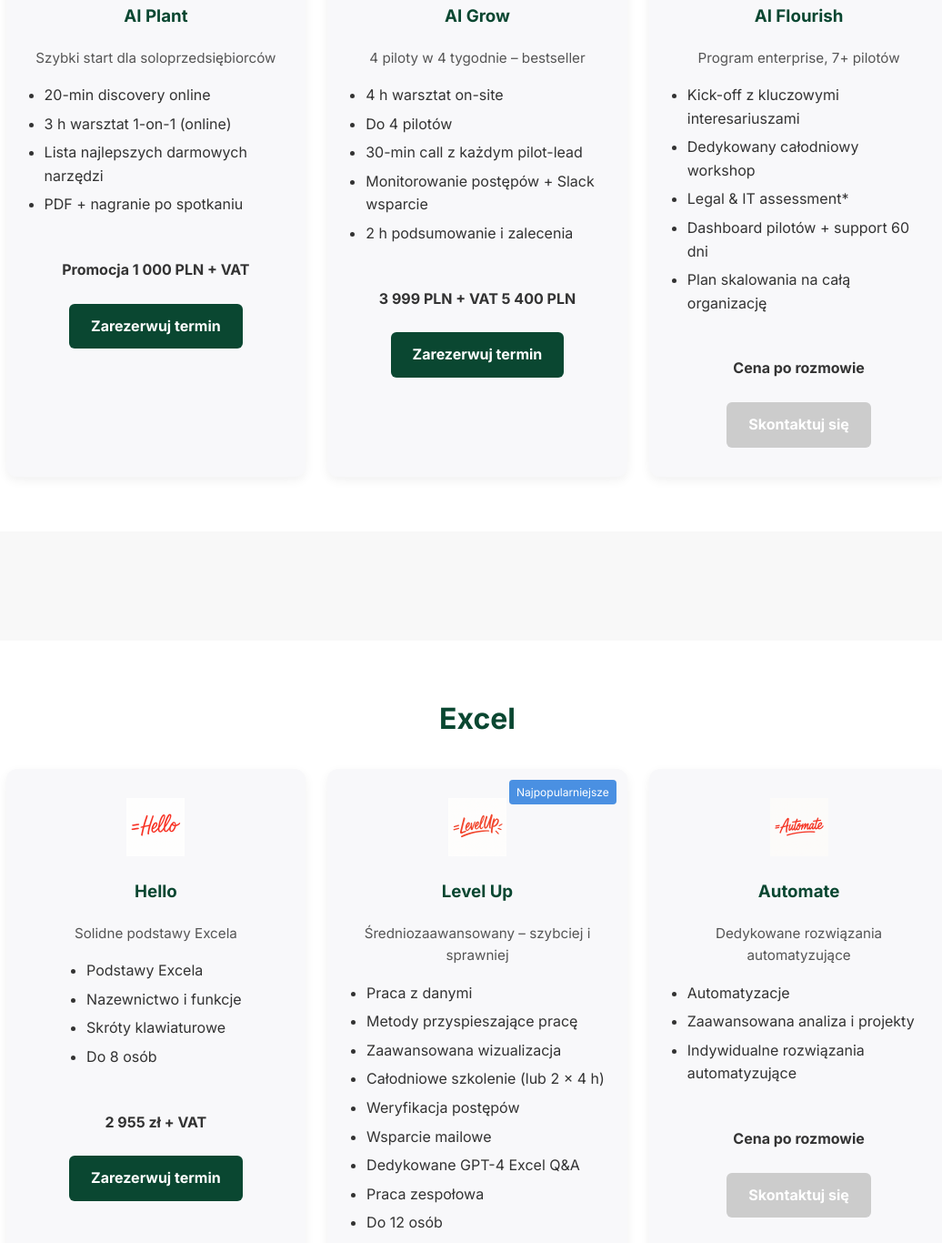
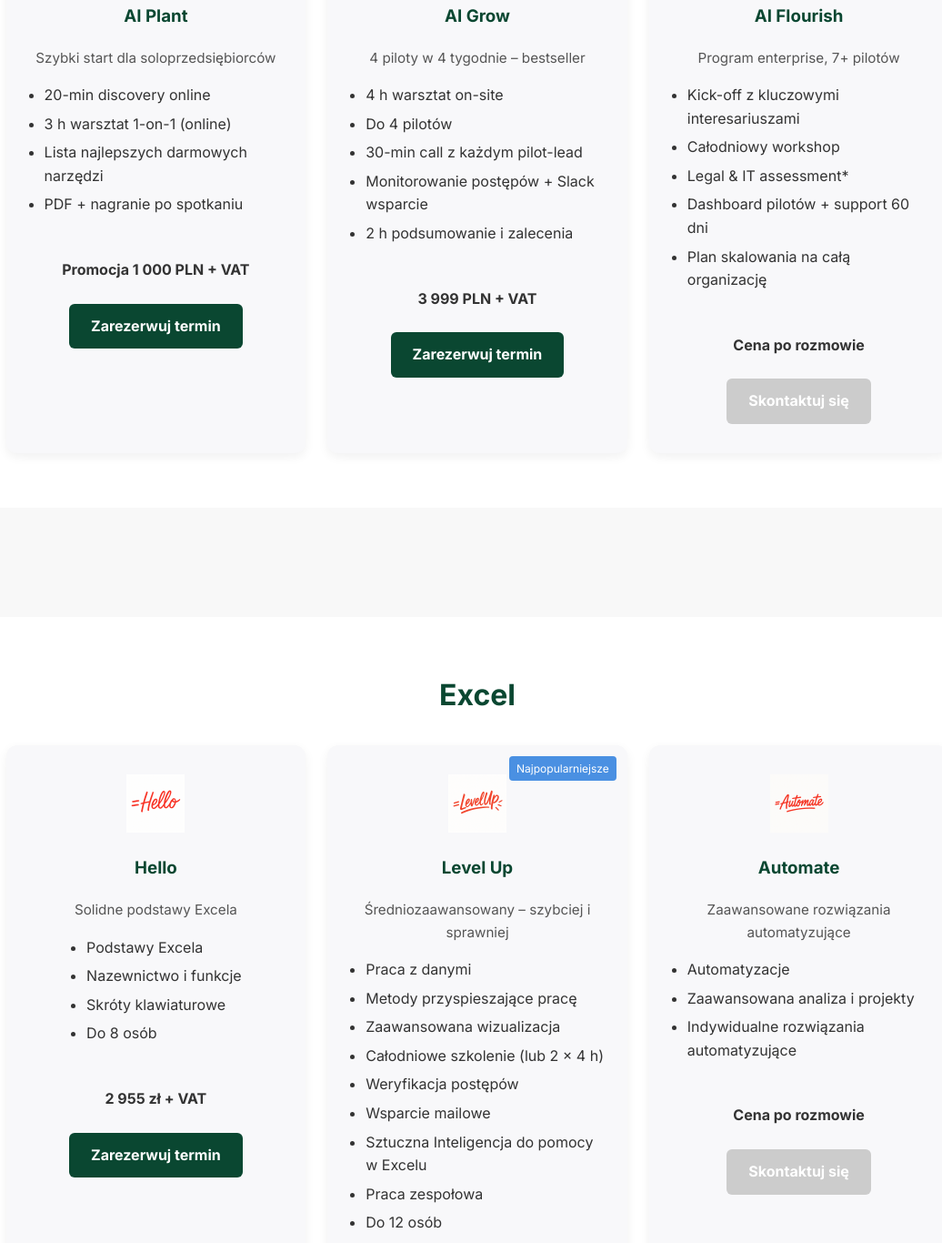
Before and after one commit to BlazejKunke/kunke-consulting-website, an Astro site: page / in a window 1280 px wide. Shown: the part 883-2249 px from the top of the page at 91% size, without its empty margins (115-1151 px from the left). Built offline with nearby package versions, Linux system fonts and the light colour scheme; Astro itself is replaced by a stand-in of ours.

Commit message:
translations

```diff
--- a/src/components/AiPackages.astro
+++ b/src/components/AiPackages.astro
@@ -19,7 +19,7 @@
     id: 'grow',
     title: 'AI Grow',
     tagline: '4 piloty w 4 tygodnie – bestseller',
-    price: '3 999 PLN + VAT <span class="old-price">5 400 PLN</span>',
+    price: '3 999 PLN + VAT',
     badge: 'Najczęstszy wybór',
     bullets: [
       '4 h warsztat on-site',
@@ -38,7 +38,7 @@
     badge: null,
     bullets: [
       'Kick-off z kluczowymi interesariuszami',
-      'Dedykowany całodniowy workshop',
+      'Całodniowy workshop',
       'Legal & IT assessment*',
       'Dashboard pilotów + support 60 dni',
       'Plan skalowania na całą organizację'
--- a/src/components/Excel.astro
+++ b/src/components/Excel.astro
@@ -31,7 +31,7 @@
       'Całodniowe szkolenie (lub 2 × 4 h)',
       'Weryfikacja postępów',
       'Wsparcie mailowe',
-      'Dedykowane GPT-4 Excel Q&A',
+      'Sztuczna Inteligencja do pomocy w Excelu',
       'Praca zespołowa',
       'Do 12 osób'
     ],
@@ -41,7 +41,7 @@
   {
     id: 'automate',                      // <img src="/images/automate.png">
     title: 'Automate',
-    tagline: 'Dedykowane rozwiązania automatyzujące',
+    tagline: 'Zaawansowane rozwiązania automatyzujące',
     price: 'Cena po rozmowie',
     badge: null,
     bullets: [
```
